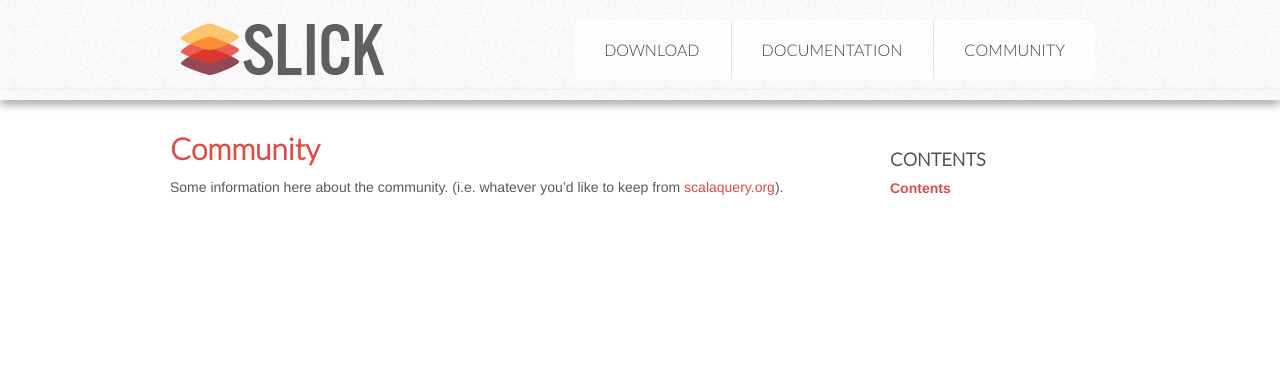
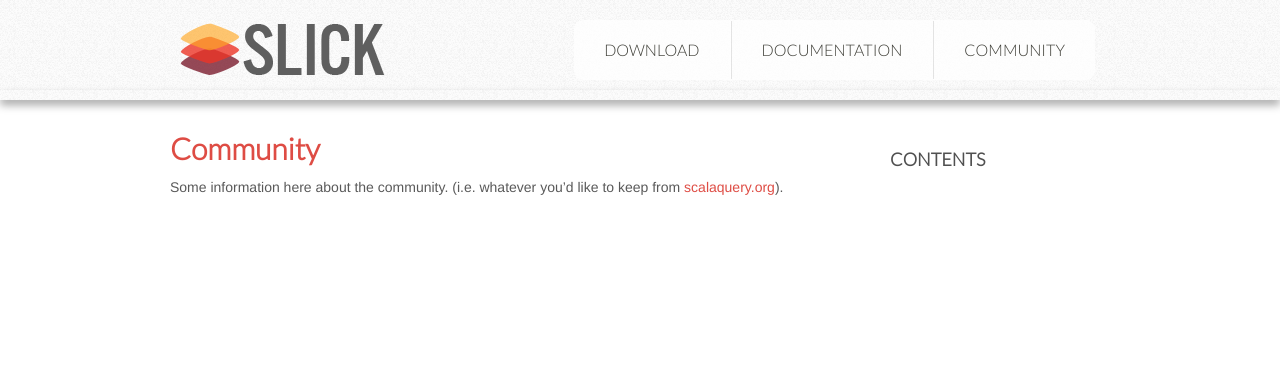
Before and after one commit to slick/slick.github.com, a Jekyll site: the page built from community/index.md, in a window 1280 px wide. Shown: the top 373 px of the page. Built offline with Jekyll 4.4.1, drawn with Linux system fonts in a browser that asks for light colours.

Commit message:
Fixed a bug with the auto-generated table of contents

```diff
--- a/_layouts/doc.html
+++ b/_layouts/doc.html
@@ -8,7 +8,7 @@
 				<div class="span3">
 					<div id="scroller-anchor">
 		        <div id="scroller">
-							<h3>Contents</h3>
+							<p>Contents</p>
 							<div id="toc"></div>
 				    </div>
 		      </div>
--- a/resources/stylesheets/base.css
+++ b/resources/stylesheets/base.css
@@ -46,6 +46,7 @@
 div#toc ul li ul li { padding-bottom: 0px; line-height: 18px; font-weight: normal; }
 div#scroller-anchor { width: inherit; }
 div#scroller { width: inherit; }
+div#scroller p { font-family: "Lato", sans-serif; color: #505050; text-transform: uppercase; margin-top: 16px; margin-bottom: 8px; font-weight: bold; line-height: 27px; font-size: 18px; }
 
 .frontpage-nav li { display: inline; list-style-type: none; }
 
```
